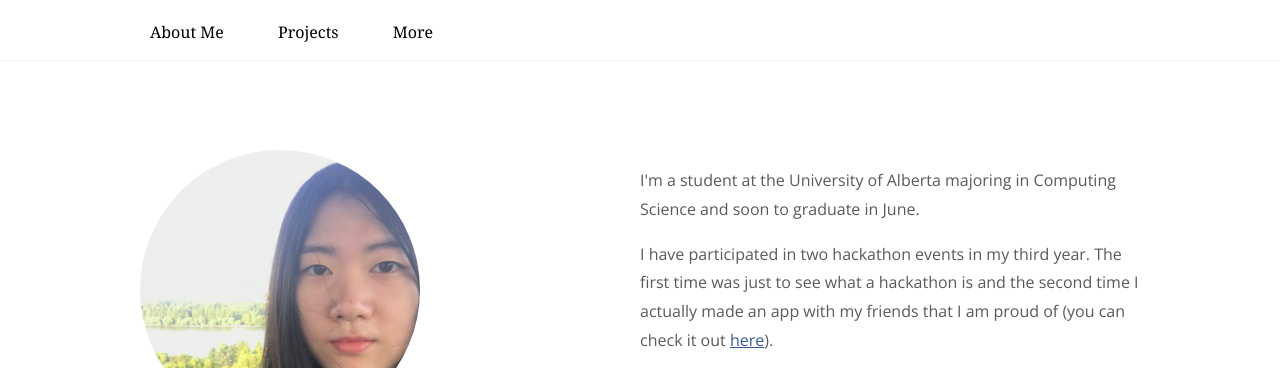
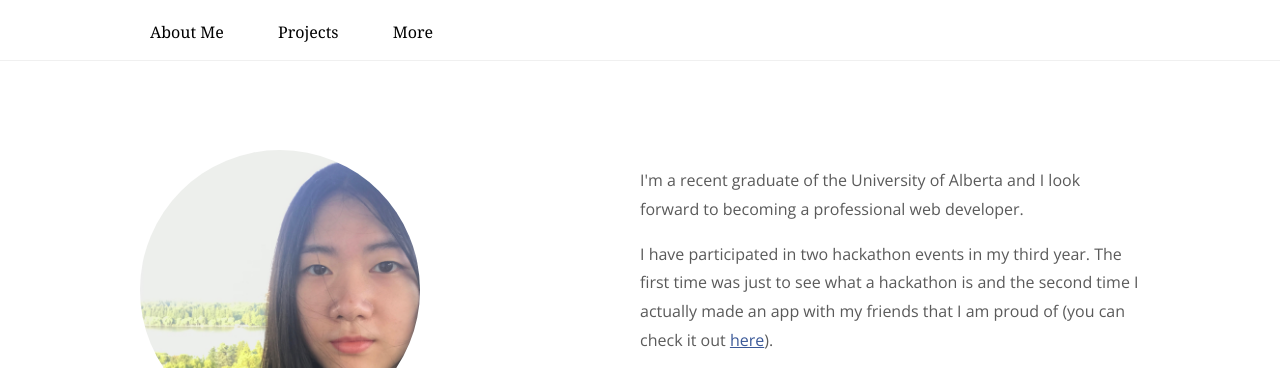
Before and after one commit to ChloeLiShang/ChloeLiShang.github.io, a plain HTML site: page index.html in a window 1280 px wide. Shown: the top 368 px of the page. Drawn offline with nearby package versions, Linux system fonts and the light colour scheme.

Commit message:
updated information

```diff
--- a/index.html
+++ b/index.html
@@ -34,7 +34,7 @@
                     </div>
                 </div>
                 <div id='about'>
-                    <p>I'm a student at the University of Alberta majoring in Computing Science and soon to graduate in June.</p>
+                    <p>I'm a recent graduate of the University of Alberta and I look forward to becoming a professional web developer.</p>
                     <p>I have participated in two hackathon events in my third year. The first time was just to see what a hackathon is and the second time I actually made an app with my friends that I am proud of (you can check it out <a href='https://devpost.com/software/restaurant-finder-otug5w' target='_blank'>here</a>).</p>
                     <p>Last semester I built a sports event recording web app (<a href='https://youtu.be/MTT4-xXXO4A' target='_blank'>Measure What Matters</a>) for my CMPUT401 class with four other students. I worked on the front-end of the app. This project gave me experience like I was actually in a working environment. We practiced agile methodology and had an actual client so the app is designed based on their requirements.</p>
                     <p>I just made a <a href='https://team3-socialdistribution.herokuapp.com/' target='_blank'>social distribution website</a> with other students for a school project. I was in charge of the front end of this project and also designed some object models. We built the website using Django and hosted it with heroku app.</p>
```
